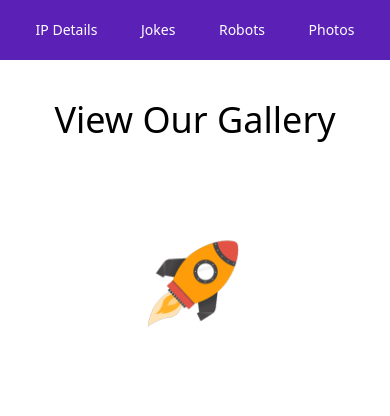
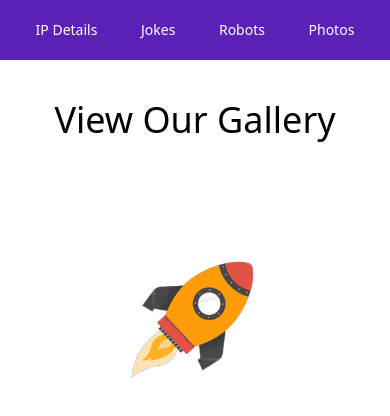
Before and after one commit to theanujdev/simple-react-api, a React (Create React App) app: page /photos in a window 390 px wide. Shown: the top 416 px of the page. Built offline with nearby package versions, Linux system fonts and the light colour scheme.

Commit message:
minor tweak in css

```diff
--- a/src/components/PhotosPage.jsx
+++ b/src/components/PhotosPage.jsx
@@ -10,7 +10,7 @@ function PhotosPage() {
         <h1 class="text-4xl">View Our Gallery</h1>
       </div>
       {loading && (
-        <div className="m-10">
+        <div className="mx-0 my-10 sm:m-10">
           <img class="block mx-auto" src={loadingRocket} alt="Loading" />
         </div>
       )}
```
